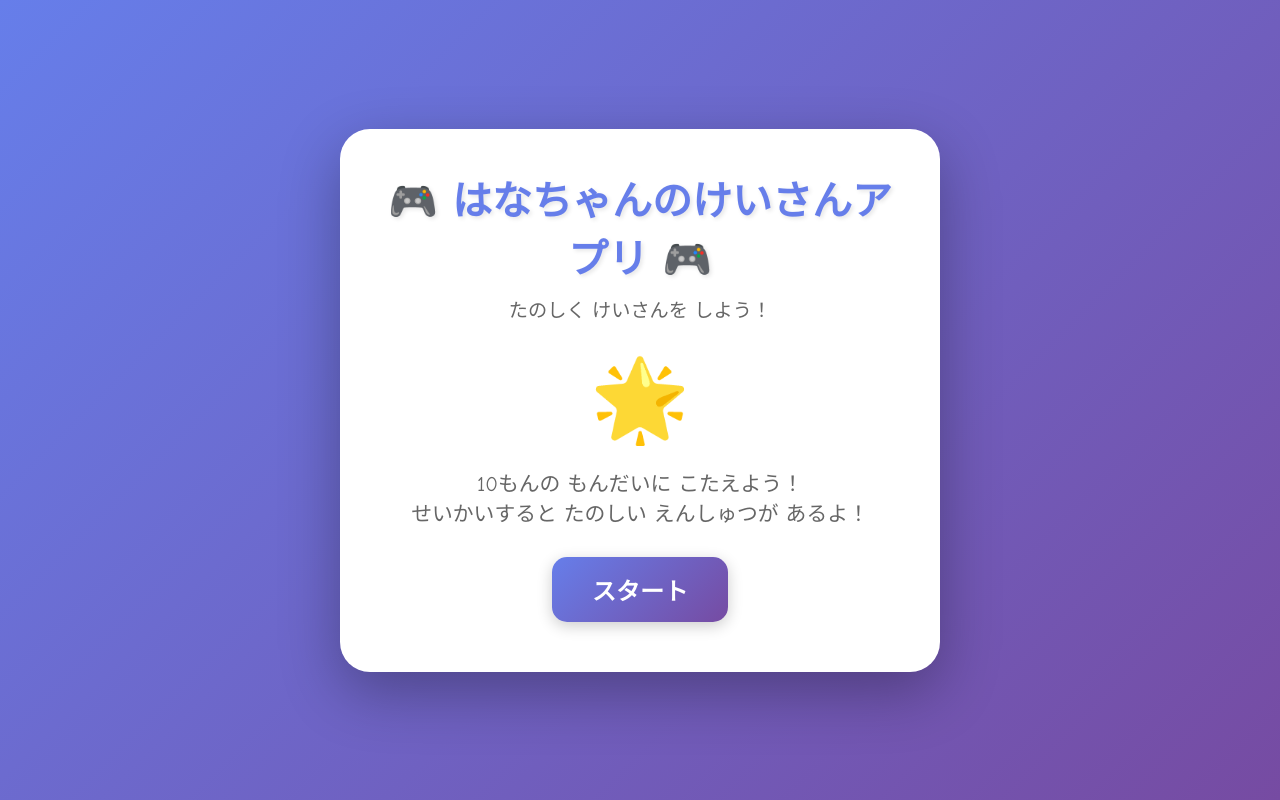
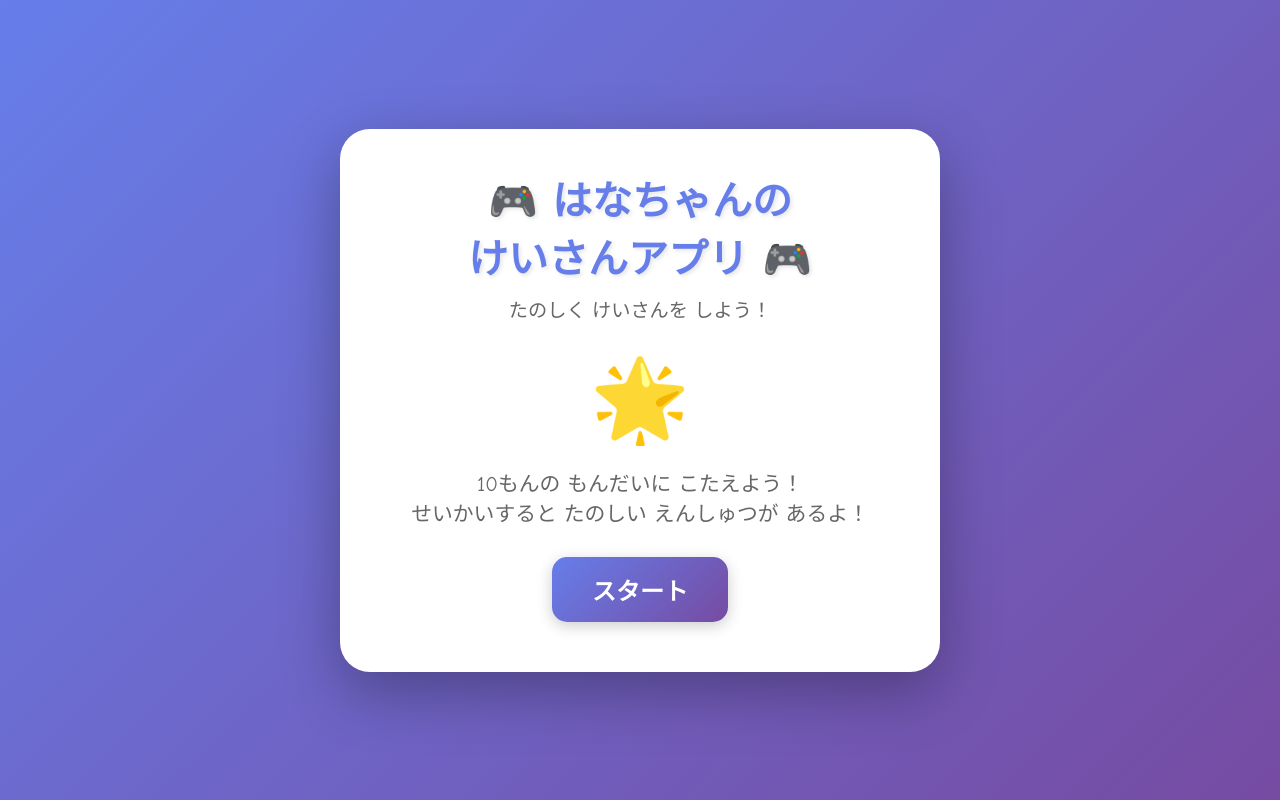
Before and after one commit to yoshimot1/hissan, a plain HTML site: page index.html in a window 1280 px wide. Drawn offline with Linux system fonts and the light colour scheme.

Commit message:
Fix title and heading formatting in index.html

```diff
--- a/index.html
+++ b/index.html
@@ -3,7 +3,7 @@
 <head>
     <meta charset="UTF-8">
     <meta name="viewport" content="width=device-width, initial-scale=1.0">
-    <title>はなちゃんの<br>けいさんアプリ</title>
+    <title>はなちゃんのけいさんアプリ</title>
     <style>
         * {
             margin: 0;
@@ -258,7 +258,7 @@
     <div class="container">
         <!-- Start Screen -->
         <div class="start-screen active" id="startScreen">
-            <h1>🎮 はなちゃんのけいさんアプリ 🎮</h1>
+            <h1>🎮 はなちゃんの<br>けいさんアプリ 🎮</h1>
             <p class="subtitle">たのしく けいさんを しよう！</p>
             <div class="emoji">🌟</div>
             <p style="font-size: 1.3em; margin: 20px 0; color: #666;">
```
